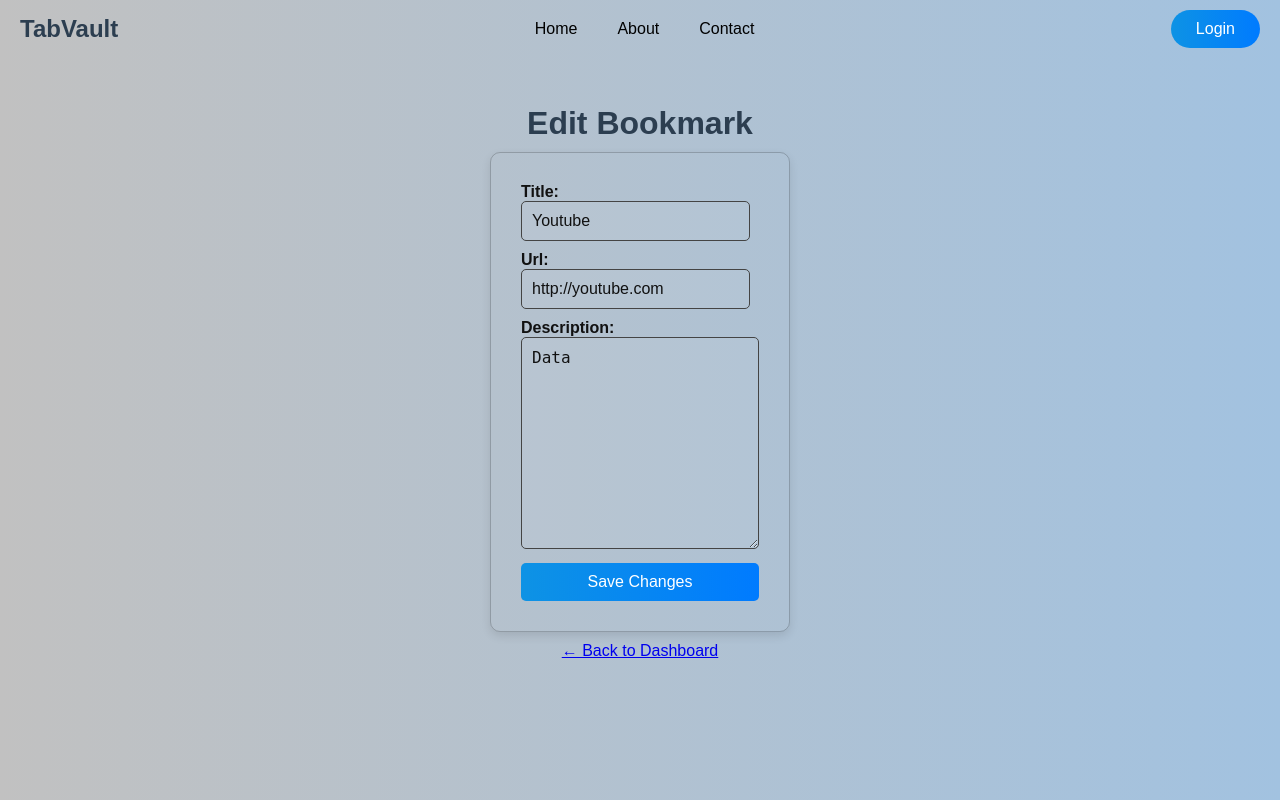
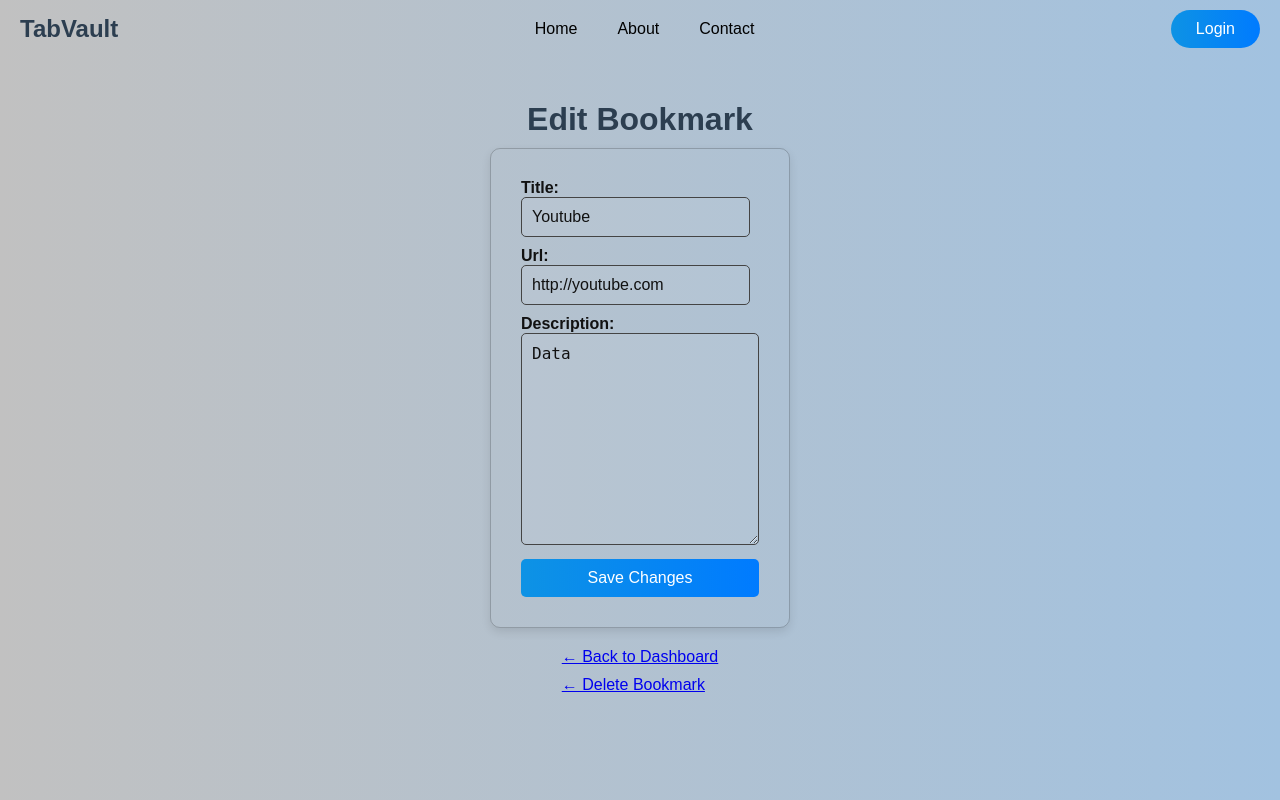
Before and after one commit to salman5900/Bookmarking-Application, a Django app: a page that uses Dashboard/templates/Dashboard/edit_bookmark.html in a window 1280 px wide. Run offline with Django 5.2, Linux system fonts and the light colour scheme; data comes from the database, SQL or seed files in the repository; both versions use the stored data as it was after the commit.

Commit message:
Delete button and update in css

```diff
--- a/Dashboard/templates/Dashboard/edit_bookmark.html
+++ b/Dashboard/templates/Dashboard/edit_bookmark.html
@@ -15,6 +15,9 @@
     </form>
 
     <p>
+        <div class="edit-links">
         <a href="{% url 'Dashboard:dashboard' %}">← Back to Dashboard</a>
+        <a href="{% url "Dashboard:delete_bookmark" bookmark.slug %}">← Delete Bookmark</a>
+        </div>
     </p>
 {% endblock %}
--- a/Dashboard/urls.py
+++ b/Dashboard/urls.py
@@ -7,5 +7,6 @@ urlpatterns = [
     path('', views.dashboard, name='dashboard'),
     path('add_bookmark/', views.add_bookmark, name='add_bookmark'),
     path('edit_bookmark/<slug:slug>/', views.edit_bookmark, name='edit_bookmark'),
+    path('delete_bookmark/<slug:slug>/', views.delete_bookmark, name='delete_bookmark'),
 
 ]
--- a/Dashboard/views.py
+++ b/Dashboard/views.py
@@ -39,3 +39,8 @@ def add_bookmark(request):
         form = forms.BookmarkForm()
 
     return render(request, 'Dashboard/add_bookmark.html', {'form': form})
+
+def delete_bookmark(request, slug):
+    bookmark = Bookmark.objects.get(slug=slug, user=request.user)
+    bookmark.delete()
+    return redirect('Dashboard:dashboard')
--- a/static/css/style.css
+++ b/static/css/style.css
@@ -11,7 +11,7 @@ body {
     display: flex;             /* Use flexbox layout for centering */
     justify-content: center;   /* Horizontally center the main container */
     align-items: center;       /* Vertically center the main container (optional) */
-    height:88vh;             /* Make sure the body takes full viewport height */
+    height:93vh;             /* Make sure the body takes full viewport height */
     margin: 0;
 
 }
@@ -89,6 +89,8 @@ main{
     gap: 10px;
     width: 900px;
 }
+
+
 
 /* Form styling */
 form {
@@ -272,3 +274,9 @@ form textarea {
     width: 100%;
     box-sizing: border-box;
 }
+
+.edit-links{
+    display: flex;
+    flex-direction: column;
+    gap: 10px;
+}
```
Also changed, not shown: db.sqlite3.
